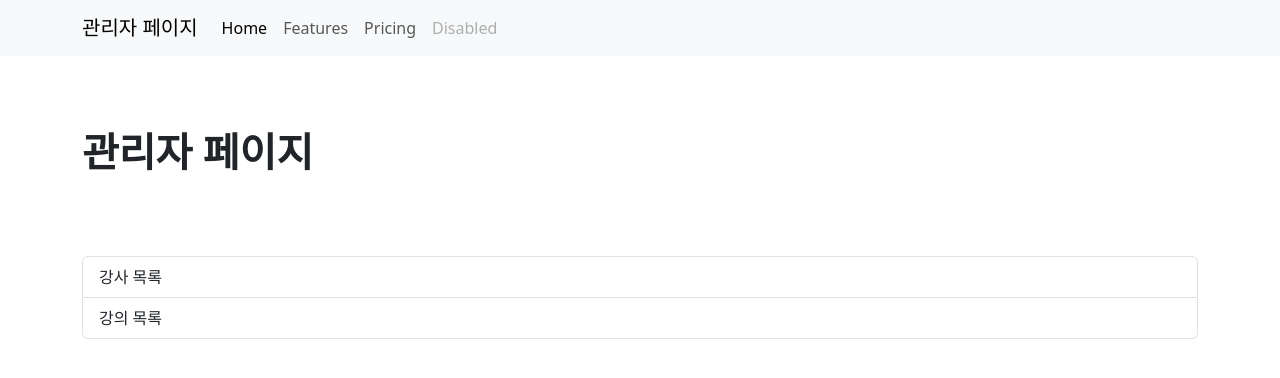
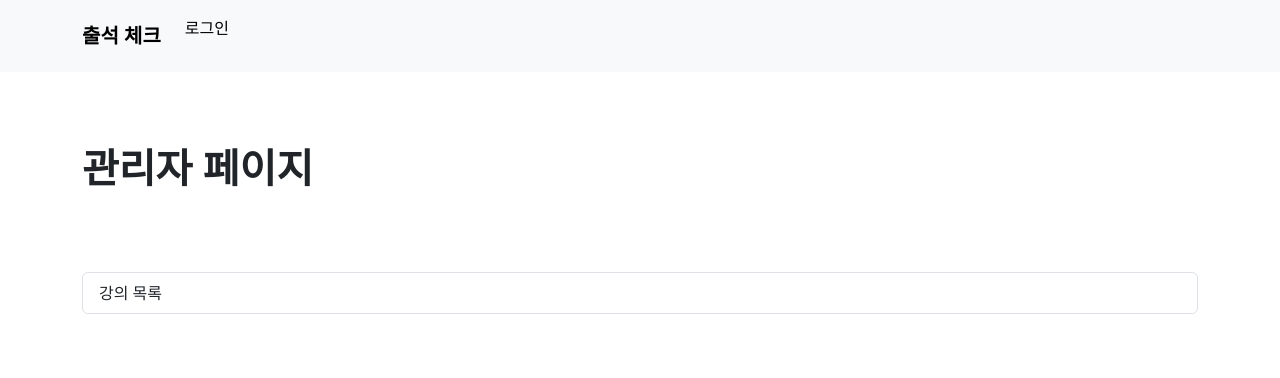
Before and after one commit to CJU-ACIN/attendance-app, a Django app: page /user/admin_home in a window 1280 px wide. Shown: the top 378 px of the page. Run offline with Django 4.2, Linux system fonts and the light colour scheme; some libraries are stand-ins or nearby versions.

Commit message:
(feature) navbar 변경, 매핑완료

```diff
--- a/attendance_app/home/templates/home/home.html
+++ b/attendance_app/home/templates/home/home.html
@@ -35,7 +35,6 @@
 <body>
   {% include 'home/navbar.html' %}
 
-  {{user.client.name}}
   <div class="container">
     <div class="btn-div d-grid gap-2">
       <a role="button" class="btn btn-success" type="button" href="{% url 'user:show_in_qr' %}">
--- a/attendance_app/home/templates/home/navbar.html
+++ b/attendance_app/home/templates/home/navbar.html
@@ -2,40 +2,54 @@
 {% bootstrap_css %}
 {% bootstrap_javascript %}
 
-<nav class="navbar navbar-expand-lg bg-body-tertiary">
+<nav class="navbar navbar-expand-lg bg-body-tertiary bg-light">
   <div class="container-fluid container">
       <a class="navbar-brand" href="{% url 'home:home' %}"><b>출석 체크</b></a>
       <button class="navbar-toggler" type="button" data-bs-toggle="collapse" data-bs-target="#navbarNav" aria-controls="navbarNav" aria-expanded="false" aria-label="Toggle navigation">
           <span class="navbar-toggler-icon"></span>
       </button>
       <div class="collapse navbar-collapse" id="navbarNav">
-          <ul class="navbar-nav">
+          <ul class="navbar-nav mb-3">
               {% if user.is_authenticated %}
                   {% if user.is_staff %}
                     <!-- staff한테 보여주는 내용 -->
+
                       <li class="nav-item">
-                          <a class="nav-link" aria-current="page" href="{% url 'home:home' %}">QR 출석</a>
+                        <a class="nav-link" aria-current="page" href="{% url 'home:home' %}">메인 페이지</a>
                       </li>
+
                       <li class="nav-item">
-                          <a class="nav-link" href="#">내 정보</a>
+                        <a class="nav-link" aria-current="page" href="{% url 'user:admin_home' %}">관리자 페이지</a>
                       </li>
+
                       <li class="nav-item">
-                          <a class="nav-link" href="#">내 출석</a>
+                        <a class="nav-link" aria-current="page" href="{% url 'home:logout' %}">로그아웃</a>
                       </li>
+
+                      <span class="navbar-text mr-3">
+                        &nbsp;&nbsp;&nbsp;&nbsp;&nbsp; 환영합니다, <b> {{ user }} </b>
+                      </span>
                   {% else %}
                     <!-- staff가 아닌 일반 사용자한테 보여줄 내용 -->
                     <li class="nav-item">
-                      <li class="nav-item">
                         <a class="nav-link" aria-current="page" href="{% url 'home:home' %}">QR 출석</a>
-                      </li>
-                      <a class="nav-link" href="{% url 'home:logout' %}">로그아웃</a>
                     </li>
+                    <li class="nav-item">
+                        <a class="nav-link" href="#">내 정보</a>
+                    </li>
+                    <li class="nav-item">
+                        <a class="nav-link" href="#">내 출석</a>
+                    </li>
+
+                    <span class="navbar-text mr-50">
+                      &nbsp;&nbsp;&nbsp;&nbsp;&nbsp; 환영합니다, <b> {{ user }} </b>
+                    </span>
 
                   {% endif %}
               {% else %}
-              <!-- 로그인 안 했을 때 보여주는 내용 -->
+                <!-- 로그인 안 했을 때 보여주는 내용 -->
                 <li class="nav-item">
-                  <a class="nav-link" href="{% url 'home:login' %}">로그인 하세요</a>
+                  <a class="nav-link active" href="{% url 'home:login' %}">로그인</a>
                 </li>
               {% endif %}
           </ul>
--- a/attendance_app/home/templates/home/navbar_admin.html
+++ /dev/null
@@ -1,28 +0,0 @@
-{% load django_bootstrap5 %}
-{% bootstrap_css %}
-{% bootstrap_javascript %}
-
-<nav class="navbar navbar-expand-lg bg-body-tertiary">
-    <div class="container-fluid container">
-      <a class="navbar-brand" href="{% url 'user:admin_home' %}">관리자 페이지</a>
-      <button class="navbar-toggler" type="button" data-bs-toggle="collapse" data-bs-target="#navbarNav" aria-controls="navbarNav" aria-expanded="false" aria-label="Toggle navigation">
-        <span class="navbar-toggler-icon"></span>
-      </button>
-      <div class="collapse navbar-collapse" id="navbarNav">
-        <ul class="navbar-nav">
-          <li class="nav-item">
-            <a class="nav-link active" aria-current="page" href="#">Home</a>
-          </li>
-          <li class="nav-item">
-            <a class="nav-link" href="#">Features</a>
-          </li>
-          <li class="nav-item">
-            <a class="nav-link" href="#">Pricing</a>
-          </li>
-          <li class="nav-item">
-            <a class="nav-link disabled">Disabled</a>
-          </li>
-        </ul>
-      </div>
-    </div>
-  </nav>
--- a/attendance_app/user/templates/user/admin/admin_home.html
+++ b/attendance_app/user/templates/user/admin/admin_home.html
@@ -9,13 +9,12 @@
   <title>관리자 페이지</title>
 </head>
 <body>
-  {% include 'home/navbar_admin.html' %}
+  {% include 'home/navbar.html' %}
   <br><br><br>
     <div class="container">
       <h1><b>관리자 페이지</b></h1>
       <br><br><br>
       <div class="list-group">
-        <a href="{% url 'admin_list' %}" class="list-group-item list-group-item-action">강사 목록</a>
         <a href="#" class="list-group-item list-group-item-action">강의 목록</a>
       </div>
   </div>
```
Also changed, not shown: attendance_app/db.sqlite3.
